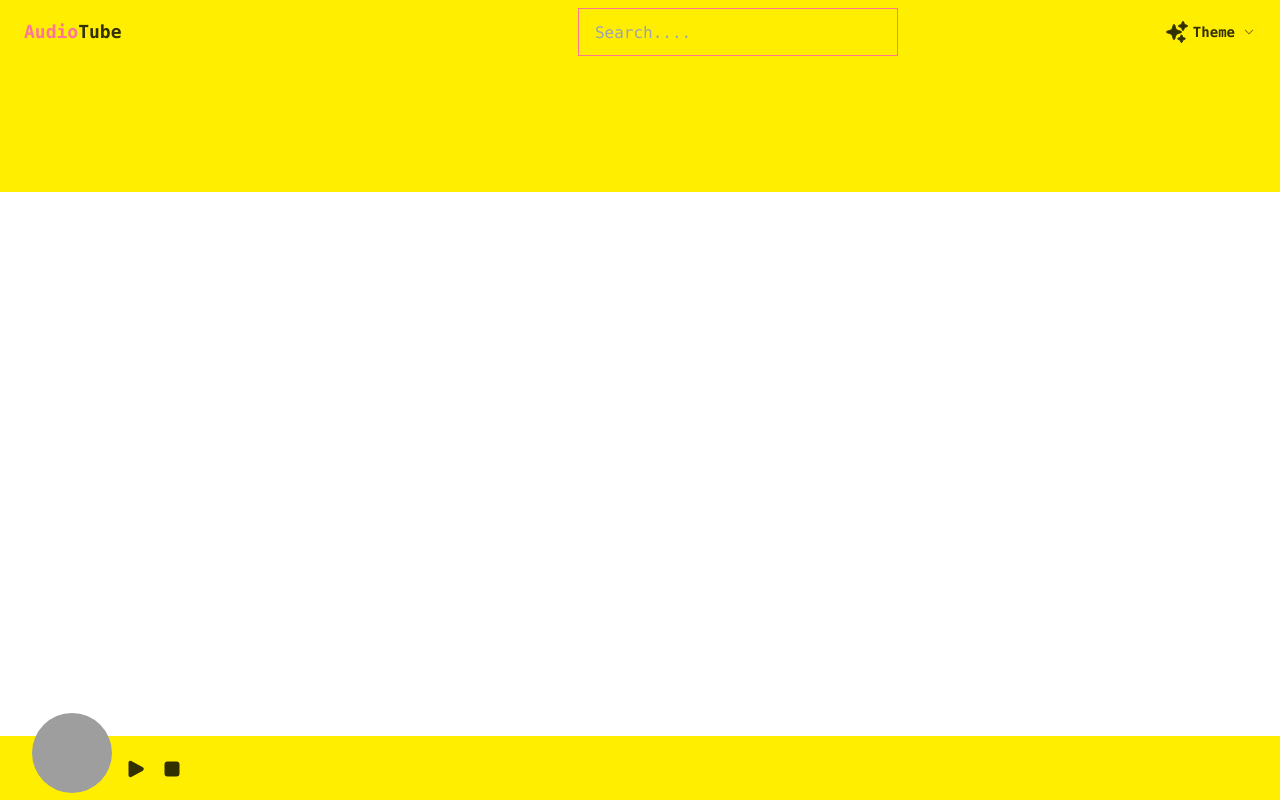
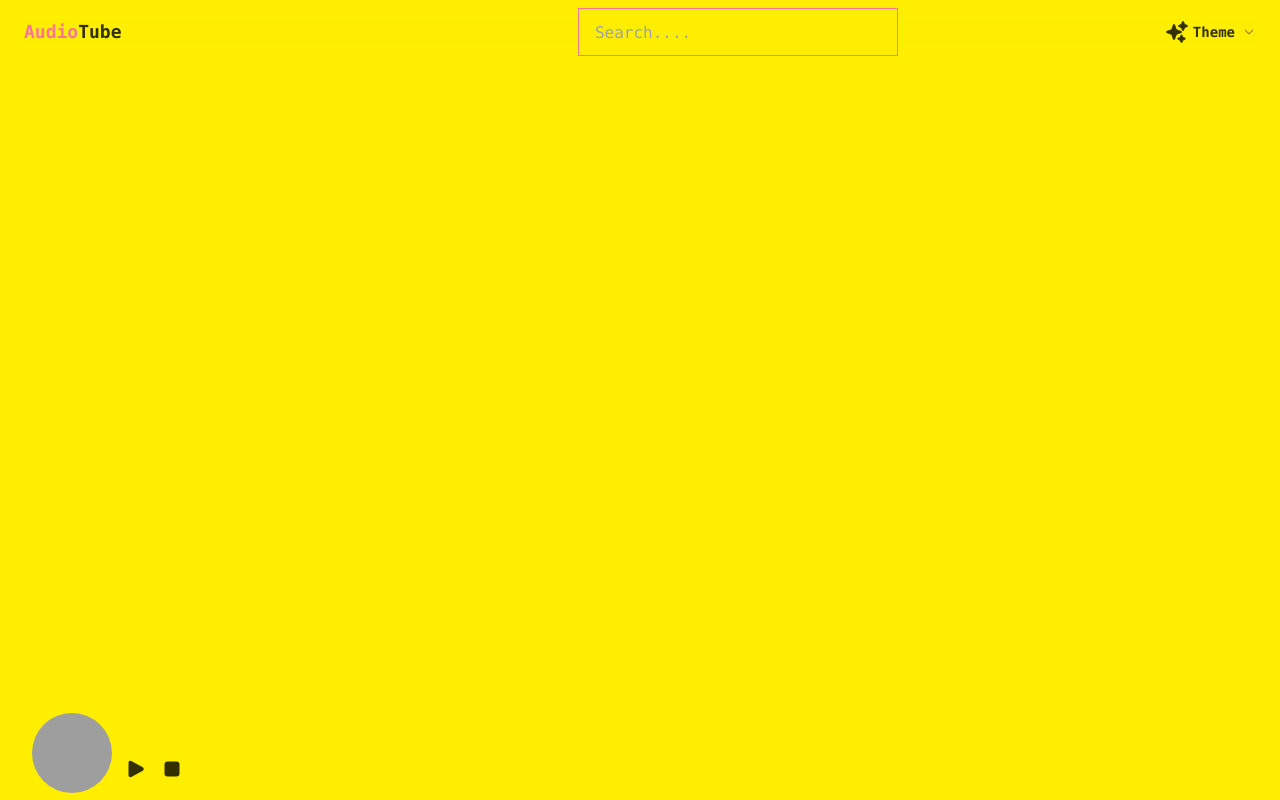
Before and after one commit to foneazmi/audio-tube, a React (Vite) app: page / in a window 1280 px wide. Built offline with nearby package versions, Linux system fonts and the light colour scheme; grey boxes are pictures that could not be loaded.

Commit message:
fix background

```diff
--- a/src/ui/screens/dashboard/index.jsx
+++ b/src/ui/screens/dashboard/index.jsx
@@ -5,7 +5,7 @@ export const DashboardScreen = () => {
   const dispatch = useDispatch();
   const { youtube } = useSelector(({ global }) => global);
   return (
-    <div className="h-full">
+    <div className="flex flex-col h-screen">
       <Navbar
         onSearch={(e) => {
           console.log("trigger");
```
